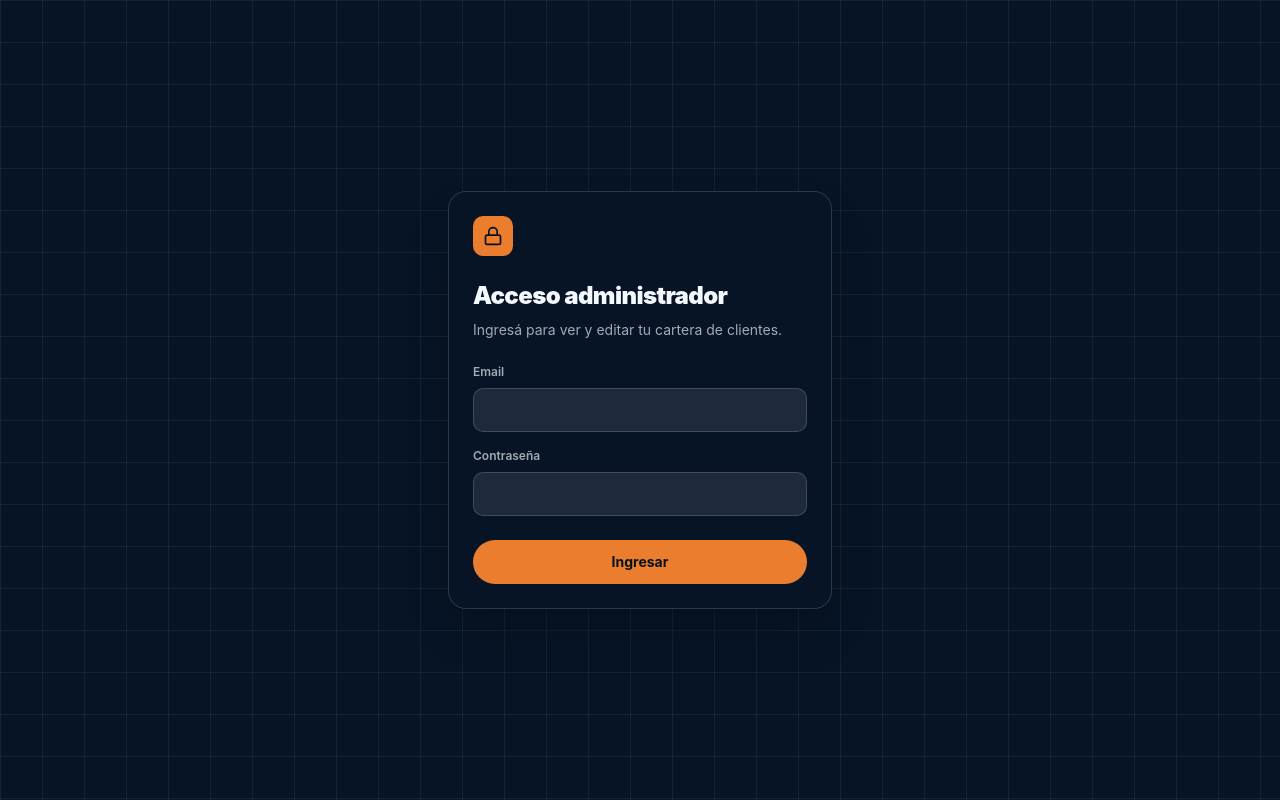
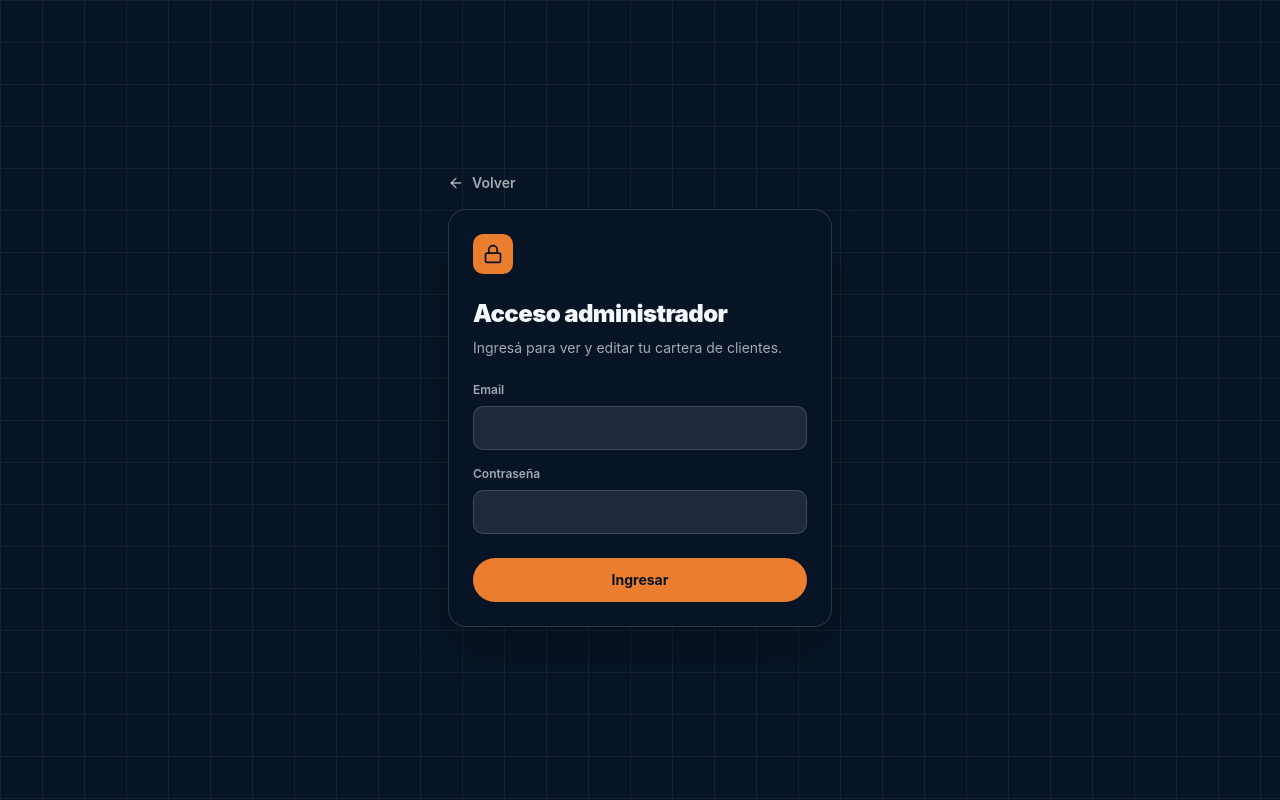
Before and after one commit to gabrielgustin/paneladmin-autogestiva, a Next.js app: page /login in a window 1280 px wide. Built offline with nearby package versions, Linux system fonts and the light colour scheme; no server answers.

Commit message:
feat: add back button to login form\n\nAdded a back link with an arrow icon to navigate to the main site.

```diff
--- a/components/login-form.tsx
+++ b/components/login-form.tsx
@@ -2,7 +2,7 @@
 
 import { useState } from 'react'
 import { useRouter } from 'next/navigation'
-import { Lock } from 'lucide-react'
+import { ArrowLeft, Lock } from 'lucide-react'
 import { TAB_MARKER } from '@/components/session-guard'
 
 const inputClass =
@@ -38,7 +38,15 @@ export function LoginForm() {
   }
 
   return (
-    <form onSubmit={submit} className="w-full max-w-sm rounded-2xl border border-brand-foreground/15 bg-brand p-6 shadow-2xl">
+    <div className="w-full max-w-sm">
+      <a
+        href="https://www.autogestiva.com.ar"
+        className="mb-4 inline-flex items-center gap-2 text-sm font-semibold text-brand-foreground/65 transition-colors hover:text-brand-foreground"
+      >
+        <ArrowLeft className="size-4" aria-hidden="true" />
+        Volver
+      </a>
+      <form onSubmit={submit} className="w-full rounded-2xl border border-brand-foreground/15 bg-brand p-6 shadow-2xl">
       <div className="mb-6 flex size-10 items-center justify-center rounded-lg bg-orange text-orange-foreground">
         <Lock className="size-5" aria-hidden="true" />
       </div>
@@ -58,6 +66,7 @@ export function LoginForm() {
       <button disabled={loading} className="mt-6 h-11 w-full rounded-full bg-orange text-sm font-bold text-orange-foreground disabled:opacity-60">
         {loading ? 'Ingresando…' : 'Ingresar'}
       </button>
-    </form>
+      </form>
+    </div>
   )
 }
```
